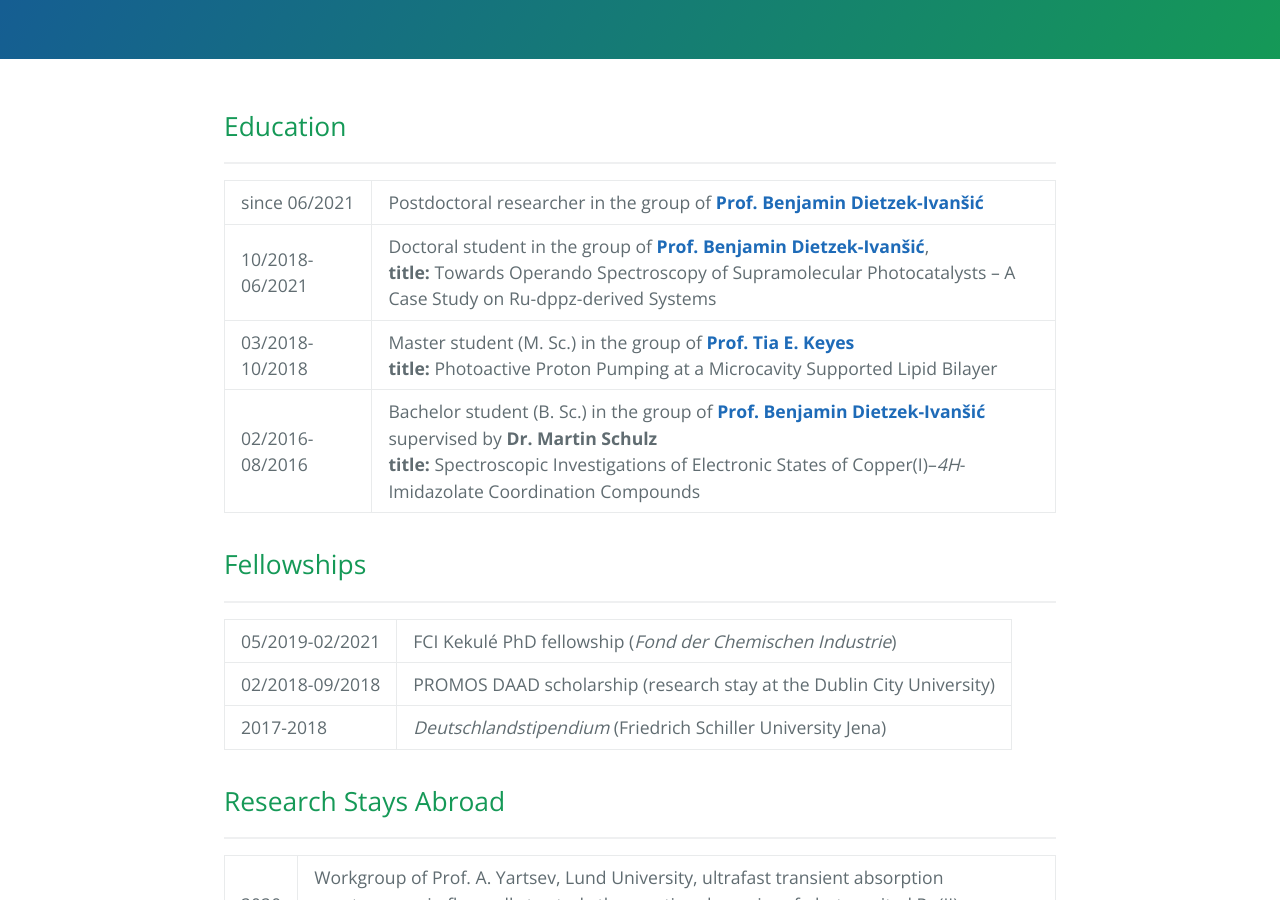
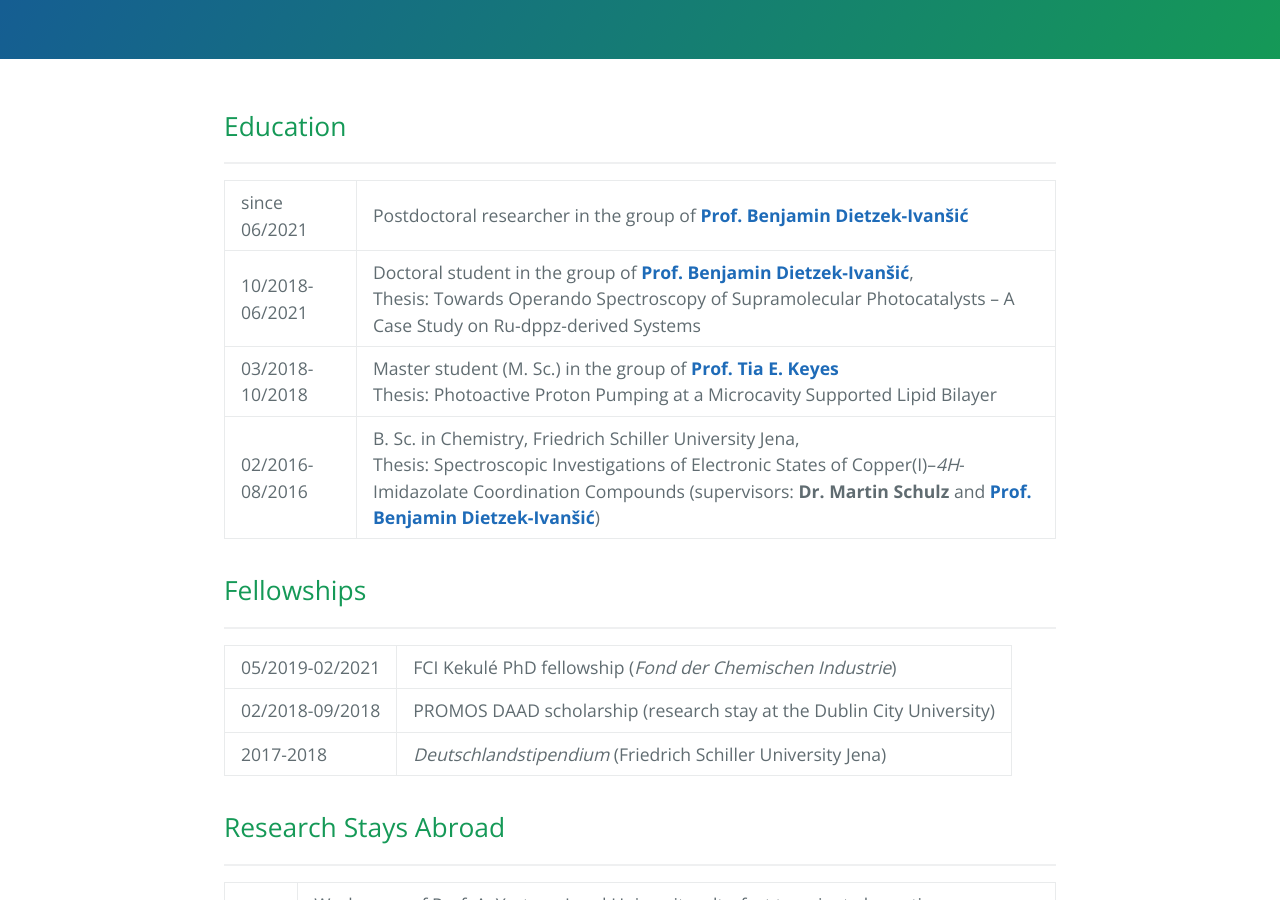
Before and after one commit to carolin-m/carolin-m.github.io, a Jekyll site: the page built from about.md, in a window 1280 px wide and 900 px high, scrolled down 314 px. Built offline with Jekyll 4.4.1, drawn with Linux system fonts in a browser that asks for light colours.

Commit message:
Update about.md

```diff
--- a/about.md
+++ b/about.md
@@ -11,9 +11,9 @@ order: 0
 ________________
 
 | since 06/2021 | Postdoctoral researcher in the group of [**Prof. Benjamin Dietzek-Ivanšić**](https://www.ipc.uni-jena.de/en/AGDietzek) |
-| 10/2018-06/2021  | Doctoral student in the group of [**Prof. Benjamin Dietzek-Ivanšić**](https://www.ipc.uni-jena.de/en/AGDietzek), <br />  **title:** Towards Operando Spectroscopy of Supramolecular Photocatalysts – A Case Study on Ru-dppz-derived Systems |
-| 03/2018-10/2018 | Master student (M. Sc.) in the group of [**Prof. Tia E. Keyes**](https://sites.google.com/dcu.ie/keyes-research-group/home) <br /> **title:** Photoactive Proton Pumping at a Microcavity Supported Lipid Bilayer |
-| 02/2016-08/2016 | Bachelor student (B. Sc.) in the group of [**Prof. Benjamin Dietzek-Ivanšić**](https://www.ipc.uni-jena.de/en/AGDietzek) supervised by **Dr. Martin Schulz** <br /> **title:** Spectroscopic Investigations of Electronic States of Copper(I)–*4H*-Imidazolate Coordination Compounds |
+| 10/2018-06/2021  | Doctoral student in the group of [**Prof. Benjamin Dietzek-Ivanšić**](https://www.ipc.uni-jena.de/en/AGDietzek), <br />  Thesis: Towards Operando Spectroscopy of Supramolecular Photocatalysts – A Case Study on Ru-dppz-derived Systems |
+| 03/2018-10/2018 | Master student (M. Sc.) in the group of [**Prof. Tia E. Keyes**](https://sites.google.com/dcu.ie/keyes-research-group/home) <br /> Thesis: Photoactive Proton Pumping at a Microcavity Supported Lipid Bilayer |
+| 02/2016-08/2016 | B. Sc. in Chemistry, Friedrich Schiller University Jena, <br /> Thesis: Spectroscopic Investigations of Electronic States of Copper(I)–*4H*-Imidazolate Coordination Compounds (supervisors: **Dr. Martin Schulz** and [**Prof. Benjamin Dietzek-Ivanšić**](https://www.ipc.uni-jena.de/en/AGDietzek)) |
 
 ## Fellowships <br>
 ________________
```
